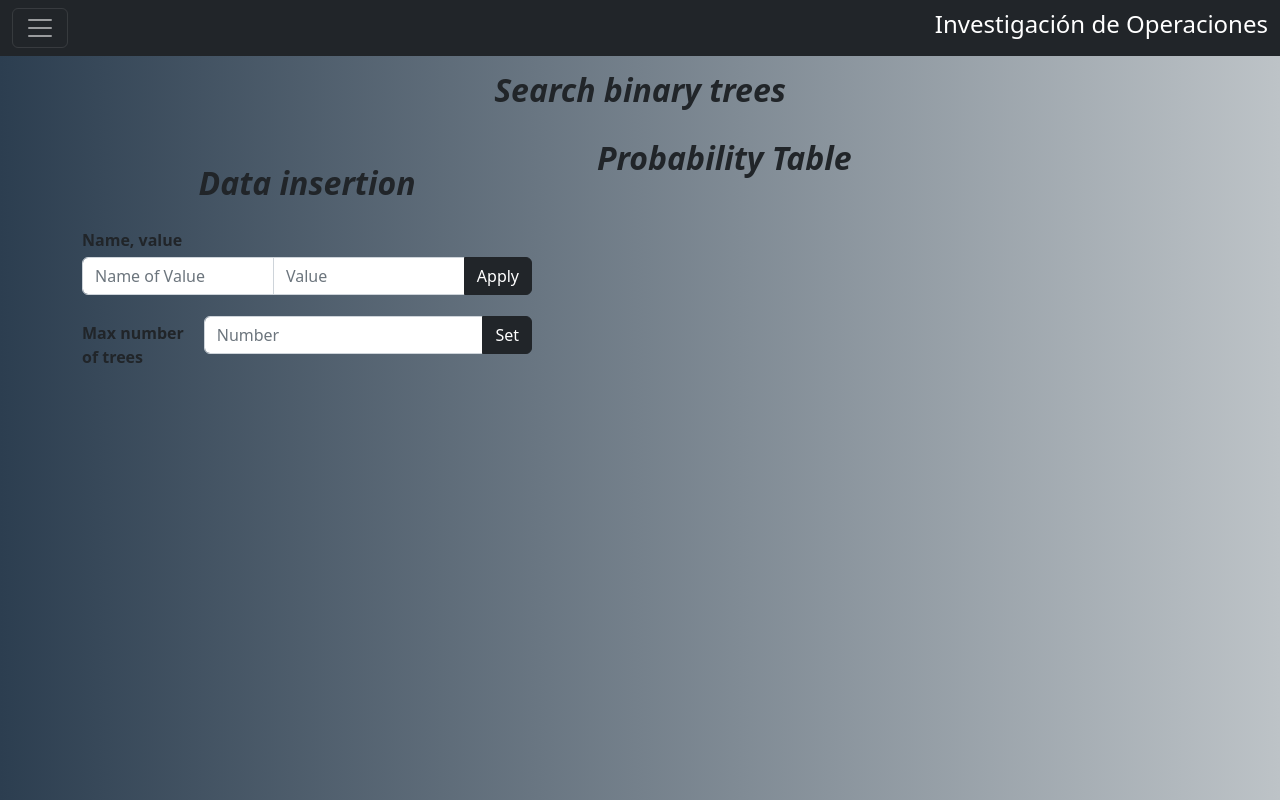
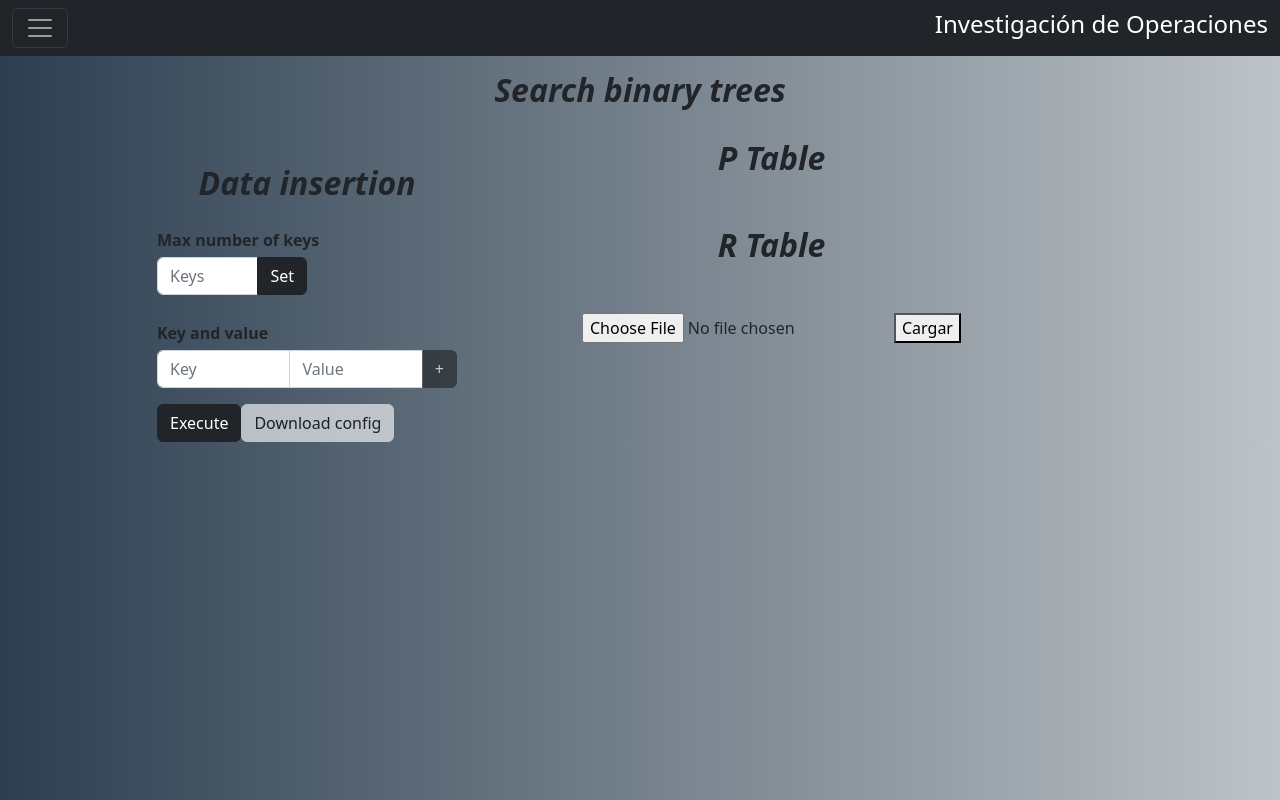
Before and after one commit to Chrysitis/IOproyecto, an Angular app: page /search-binary-trees in a window 1280 px wide. Built offline with nearby package versions, Linux system fonts and the light colour scheme.

Commit message:
Implementacion de la UI del componente de arboles binarios

```diff
--- a/src/app/components/search-binary-trees/search-binary-trees.component.html
+++ b/src/app/components/search-binary-trees/search-binary-trees.component.html
@@ -23,35 +23,86 @@
                 </h2>
               </div>
             </div>
-            <label for="text" style="margin-top: 10px"><strong>Name, value</strong></label>
+            <label for="text" style="margin-top: 10px"><strong>Max number of keys</strong></label>
+            <div class="d-flex justify-content-start" style="width: 150px">
               <div class="input-group mb-3" style="margin-top: 5px">
-              <input id="costInput" type="text" #costInput class="form-control" placeholder="Name of Value" />
-              <input id="termInput" type="number" #termInput class="form-control" placeholder="Value" />
-              <button class="btn btn-dark" type="button" id="termBtn" #termBtn>
-                Apply
-              </button>
-
-        </div>
-    </div>
-    <div class="d-flex justify-content-start">
-        <label for="text" style="margin-top: 10px"><strong>Max number of trees</strong></label>
-        <div class="input-group mb-3" style="margin-top: 5px">
-          <input id="gamesQnty" type="number" #gamesQnty class="form-control" placeholder="Number" />
-          <button class="btn btn-dark" type="button" id="gamesQntyBtn" #gamesQntyBtn>
+                <input id="keysQntyInput" type="number" #keysQntyInput class="form-control" placeholder="Keys" />
+                <button class="btn btn-dark" type="button" id="keysQntyBtn" #keysQntyBtn
+                  (click)="setMaxKeys(keysQntyInput.value);addBtn.disabled=false">
                   Set
                 </button>
               </div>
             </div>
+            <label for="text" style="margin-top: 10px"><strong>Key and value</strong></label>
+            <div class="input-group mb-3" style="margin-top: 5px; width: 300px;">
+              <input id="keyName" type="text" #keyName class="form-control" placeholder="Key" />
+              <input id="keyValue" type="number" #keyValue class="form-control" placeholder="Value" />
+              <button class="btn btn-dark" type="button" id="addBtn" #addBtn disabled="true"
+                (click)="insertKey(keyName.value, keyValue.value);keyName.value=''; keyValue.value=''">
+                +
+              </button>
+            </div>
+          </div>
+          <button class="btn btn-dark" type="button" id="termBtn" #termBtn (click)="executeAlgo()">
+            Execute
+          </button>
+          <button class="btn btn-light" type="button" id="downloadBtn" #downloadBtn [disabled]="true">
+            Download config
+          </button>
         </form>
       </div>
     </div>
+    <!-- P TABLE -->
     <div class="d-flex flex-column mb-3">
       <div class="d-flex justify-content-center">
         <div class="card-dark">
           <h2 class="card-title" style="padding: 15px">
-          <strong><em>Probability Table</em></strong>
+            <strong><em>P Table</em></strong>
           </h2>
         </div>
+      </div>
+      <table class="table table-dark" style="text-align: center;">
+        <thead>
+          <th></th>
+          <th style="background-color:crimson" *ngFor="let row of aTable; index as i">{{ i }}</th>
+        </thead>
+        <tbody>
+          <tr *ngFor="let row of aTable; index as i">
+            <td style="background-color:crimson"> {{ i + 1 }}</td>
+            <td *ngFor="let val of row; index as j">
+              {{ val }}
+            </td>
+          </tr>
+        </tbody>
+      </table>
+
+      <!-- R TABLE -->
+      <div class="d-flex flex-column mb-3">
+        <div class="d-flex justify-content-center">
+          <div class="card-dark">
+            <h2 class="card-title" style="padding: 15px">
+              <strong><em>R Table</em></strong>
+            </h2>
+          </div>
+        </div>
+        <table class="table table-dark" style="text-align: center;">
+          <thead>
+            <th></th>
+            <th style="background-color:crimson" *ngFor="let row of rTable; index as i">{{ i }}</th>
+          </thead>
+          <tbody>
+            <tr *ngFor="let row of rTable; index as i">
+              <td style="background-color:crimson"> {{ i + 1 }}</td>
+              <td *ngFor="let val of row; index as j">
+                {{ val }}
+              </td>
+            </tr>
+          </tbody>
+        </table>
+      </div>
+      <div class="input-container">
+        <input type="file" (change)="chooseFile($event)" name="">
+        <button (click)="uploadFile()" class="button-colored">Cargar</button>
       </div>
     </div>
   </div>
```
Lines whose indentation alone changed are shown as unchanged.
